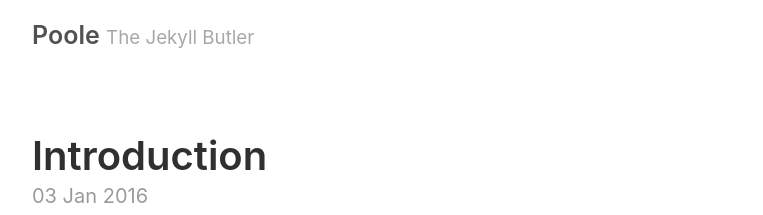
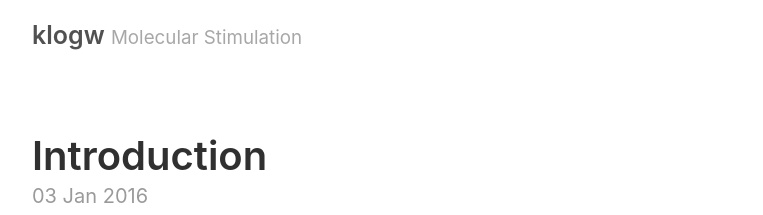
Before and after one commit to choderalab/klogw, a Jekyll site: the page built from index.html, in a window 1280 px wide. Shown: the top 215 px of the page, without its empty margins (258-1021 px from the left). Built offline with Jekyll 4.4.1, drawn with Linux system fonts in a browser that asks for light colours; the list of posts is cut into pages by our own code.

Commit message:
Fix config

```diff
--- a/_config.yml
+++ b/_config.yml
@@ -2,11 +2,11 @@
 permalink:           pretty
 
 # Setup
-title:               Poole
-tagline:             The Jekyll Butler
-url:                 http://getpoole.com
+title:               klogw
+tagline:             Molecular Stimulation
+url:                 https://choderalab.github.io/klogw/
 paginate:            1
-baseurl:             ""
+baseurl:             "https://choderalab.github.io/klogw/"
 
 # Assets
 #
@@ -17,14 +17,14 @@
 
 # About/contact
 author:
-  name:              Mark Otto
-  url:               https://twitter.com/mdo
-  email:             markdotto@gmail.com
+  name:              John D. Chodera
+  url:               http//choderalab.org
+  email:             john.chodera@choderalab.org
 
 # Custom vars
 version:             2.0.0
 github:
-  repo:              https://github.com/poole/poole
+  repo:              https://github.com/choderalab/klogw
 
 # Gems
 gems:
```
